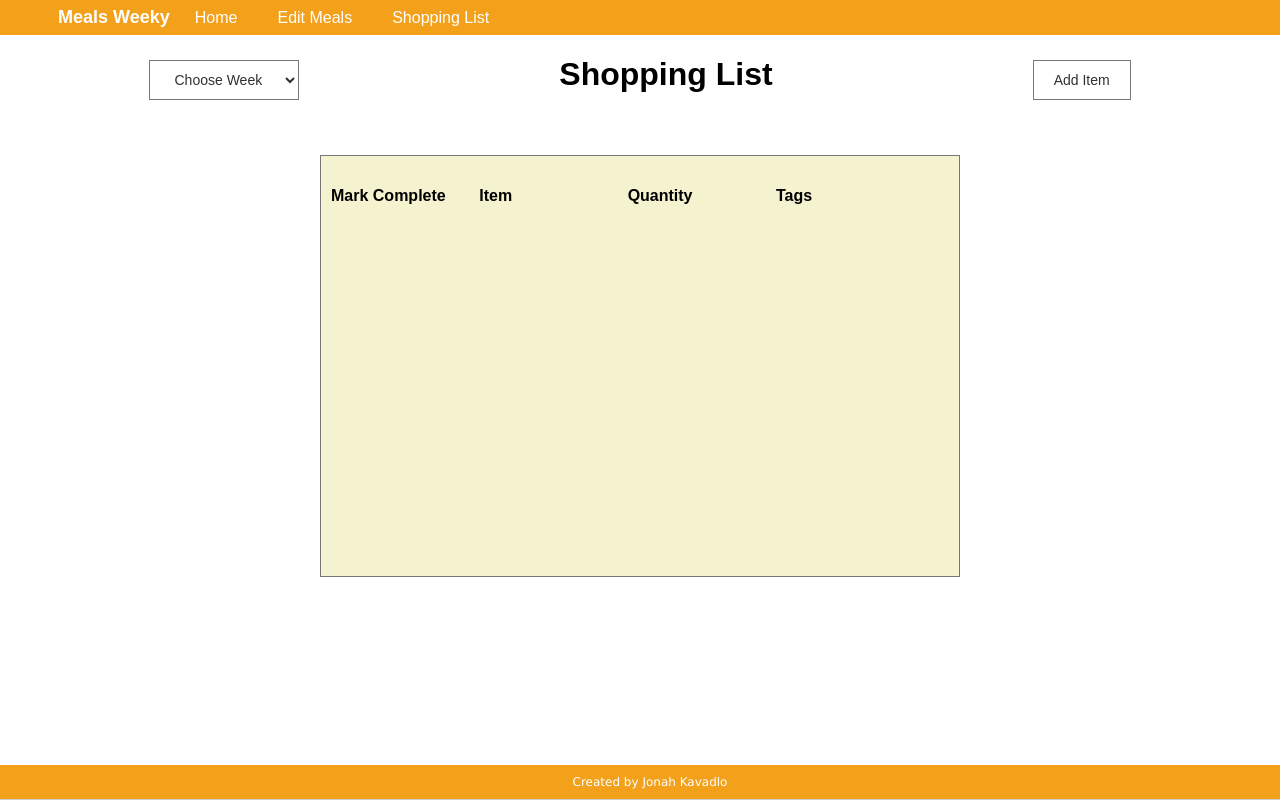
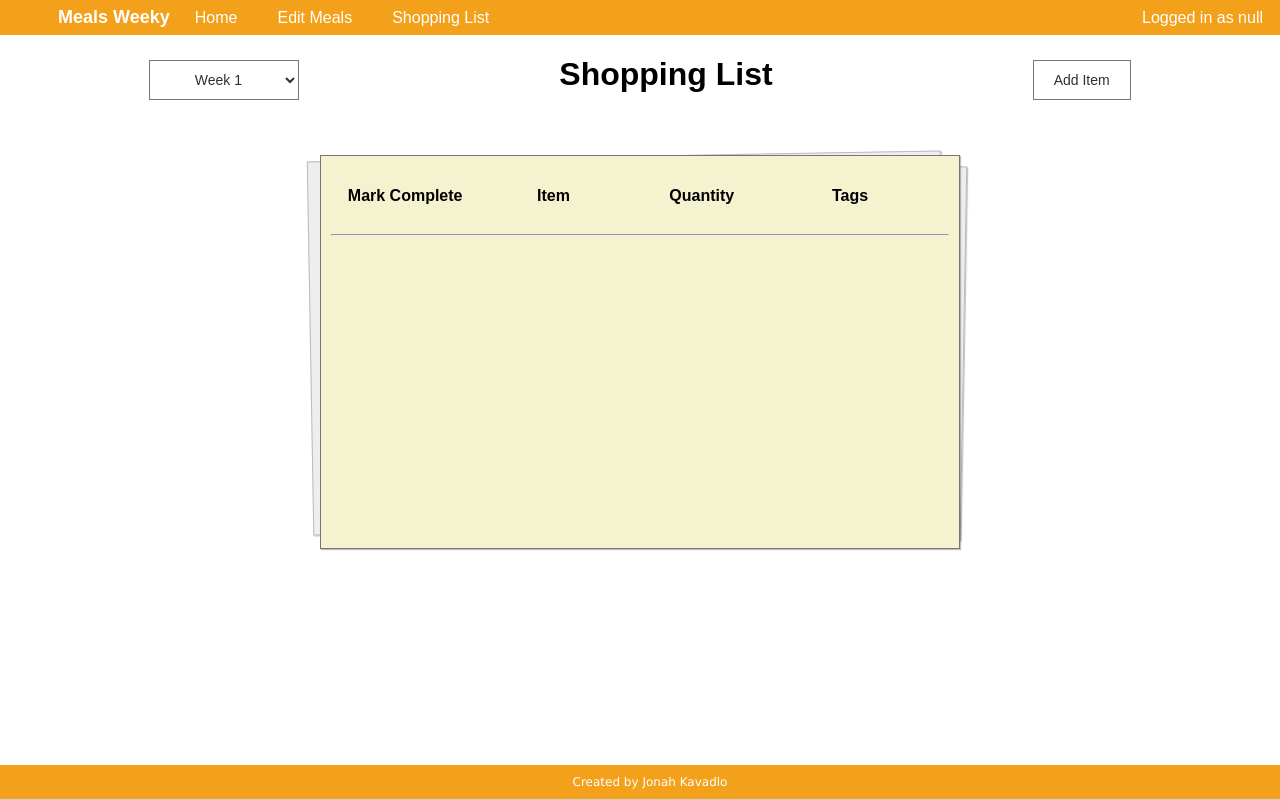
Before and after one commit to kavadloj/MealsWeekly, a Node server app: page /list in a window 1280 px wide. Run offline with Node 20, Linux system fonts and the light colour scheme; data that the repository does not hold is empty; some libraries are stand-ins or nearby versions.

Commit message:
Tweaks to select inputs and shopping list

```diff
--- a/Meals Weekly 2.0/mealsweekly/public/stylesheets/mycss.css
+++ b/Meals Weekly 2.0/mealsweekly/public/stylesheets/mycss.css
@@ -53,6 +53,7 @@
     color: rgb(63, 63, 63);
 }
 .colorbox {
+    cursor: pointer;
     height: 230px;
     width: 230px;
     display: inline-block;
@@ -63,26 +64,26 @@
     vertical-align:top;
 }
 
-#monday {
+#Monday {
     background-color: rgb(253, 183, 174);
 }
 
-#tuesday {
+#Tuesday {
     background-color: rgb(250, 204, 164);
 }
-#wednesday {
+#Wednesday {
     background-color: rgb(248, 232, 168);
 }
-#thursday {
+#Thursday {
     background-color: rgb(193, 250, 218);
 }
-#friday {
+#Friday {
     background-color: rgb(205, 234, 248);
 }
-#saturday {
+#Saturday {
     background-color: rgb(197, 197, 252);
 }
-#sunday {
+#Sunday {
     background-color: rgb(228, 201, 250);
 }
 button, .submitbutton {
@@ -161,9 +162,9 @@
 #shoppinglist {
     margin: 0 25% 0 25%;
     border: 1px solid #767676;
-    text-align: left;
+    text-align: center;
     padding: 10px;
-    height: 400px;
+    padding-bottom: 20%;
     background-color: rgb(245, 242, 207);
 }
 .listitem {
@@ -241,3 +242,51 @@
     display: table;
     clear: both;
   }
+
+
+.paper {
+  background: #fff;
+  padding: 30px;
+  position: relative;
+}
+
+.paper,
+.paper::before,
+.paper::after {
+  /* Styles to distinguish sheets from one another */
+  box-shadow: 1px 1px 1px rgba(0,0,0,0.25);
+  border: 1px solid #bbb;
+}
+
+.paper::before,
+.paper::after {
+  content: "";
+  position: absolute;
+  height: 95%;
+  width: 99%;
+  background-color: #eee;
+}
+
+.paper::before {
+  right: 15px;
+  top: 0;
+  transform: rotate(-1deg);
+  z-index: -1;
+}
+
+.paper::after {
+  top: 5px;
+  right: -5px;
+  transform: rotate(1deg);
+  z-index: -2;
+}
+
+input[type=checkbox] {
+}
+h4 {
+    text-align: center;
+}
+
+#emptylist {
+    margin-top: 15%;
+}
--- a/Meals Weekly 2.0/mealsweekly/routes/index.js
+++ b/Meals Weekly 2.0/mealsweekly/routes/index.js
@@ -73,6 +73,7 @@
       res.render('home', {
           title: 'Meals Weekly',
           "weeksArray" : weeksArray,
+          "globalWeek" : globalWeek,
           "meallist" : docs
       });
   });
@@ -86,6 +87,7 @@
       res.render('list', {
           title: "Meals Weeky",
           "weeksArray" : weeksArray,
+          "globalWeek" : globalWeek,
           "shoppinglist" : docs
       });
   });
@@ -93,7 +95,10 @@
 
 /* GET Add Meal page. */
 router.get('/addmeal', function(req, res) {
-  res.render('addmeal', { title: 'Meals Weekly', "weeksArray" : weeksArray });
+  res.render('addmeal', {
+    title: 'Meals Weekly',
+    "globalWeek" : globalWeek,
+    "weeksArray" : weeksArray });
 });
 
 /* POST to Add Meal service */
@@ -375,4 +380,30 @@
 
 });
 
+/* POST to Add List Item service */
+router.post('/deleteitem', function(req, res) {
+
+  // Set our internal DB variable
+  var db = req.db;
+
+  // Get our form values. These rely on the "name" attributes
+  var selectedId = req.body.selectedItem;
+
+  // Set our collection
+  var collection = db.get('listcollection');
+
+  // Submit to the DB
+  collection.remove({_id: selectedId}, function (err, doc) {
+    if (err) {
+        // If it failed, return error
+        res.send("There was a problem deleting the information from the database.");
+    }
+    else {
+        // And forward to success page
+        res.redirect("list");
+    }
+  });
+
+});
+
 module.exports = router;
--- a/Meals Weekly 2.0/mealsweekly/views/list.ejs
+++ b/Meals Weekly 2.0/mealsweekly/views/list.ejs
@@ -13,6 +13,7 @@
             <span id="nav-home"><a class="nav" href="home">Home</a></span>
             <span id="nav-form"><a class="nav" href="addmeal">Edit Meals</a></span>
             <span id="nav-list"><a class="nav" href="list">Shopping List</a></span>
+            <span id="logged-in-as"></span>
         </div>
             </div>
 
@@ -23,11 +24,11 @@
             <div id="titlepanel">
                 <form id="sendCurrentMeal" name="sendCurrentMeal" method="post" action="/switchlistweek">
                     <select onchange="this.form.submit()" name="week" id="week">
-                        <option value="Choose">Choose Week</option>
+                        <option value="Choose" disabled>Choose Week</option>
                         <%
                             var list = '';
                             for (i = 0; i < weeksArray.length; i++) {
-                            list += '<option value= "'+ weeksArray[i] + '"> '+ weeksArray[i] + '</option>';
+                            list += '<option id="' + weeksArray[i] + '" value= "'+ weeksArray[i] + '"> '+ weeksArray[i] + '</option>';
                             }
                         %>
                         <%- list %>
@@ -37,22 +38,24 @@
                 <button id="additem">Add Item</button>
             </div>
 
-            <div id="shoppinglist">
+            <div class="paper" id="shoppinglist">
                 <div class="listitem">
                     <h4 class="column">Mark Complete</h2>
                     <h4 class="column">Item</h2>
                     <h4 class="column">Quantity</h2>
                     <h4 class="column">Tags</h2>
                 </div>
+                <hr>
                 <%
                     if(shoppinglist.length > 0) {
                         var mylist = '';
                         for (i = 0; i < shoppinglist.length; i++) {
-                        mylist += '<div class="listitem"><input class="column" type="checkbox" id="item' + i + '" name="' + shoppinglist[i].item + '" value="' + shoppinglist[i].item + '"><label class="column" for="item' + i + '">' + shoppinglist[i].item + '</label><label class="column">' + shoppinglist[i].quantity + '</label><label class="column">' + shoppinglist[i].tags[0] + '</label></div>';
+                        mylist += '<div class="listitem"><form id="deleteCurrentItem" name="deleteCurrentItem" method="post" action="/deleteitem"><input class="column" onclick="this.form.submit()" type="checkbox" id="item' + i + '" name="selectedItem" value="' + shoppinglist[i]._id + '"></form><label class="column" for="item' + i + '">' + shoppinglist[i].item + '</label><label class="column">' + shoppinglist[i].quantity + '</label><label class="column">' + shoppinglist[i].tags[0] + '</label></div>';
                         }
                     }
                 %>
                 <%- mylist %>
+                <p id="emptylist"></p>
             </div>
         </div>
 
@@ -81,3 +84,14 @@
 </html>
 
 <script type="text/javascript" src="/javascripts/list.js"></script>
+
+<script>
+    var msg = "Logged in as " + localStorage.getItem("username");
+    document.getElementById("logged-in-as").innerHTML = msg;
+
+    document.getElementById(<%- JSON.stringify(globalWeek) %>).setAttribute("selected", "");
+
+    if(<%- JSON.stringify(shoppinglist.length) %> < 1) {
+        document.getElementById("emptylist").innerHTML = "You haven't added any items yet!";
+    }
+</script>
```
Also changed, not shown: Meals Weekly 2.0/mealsweekly/views/addmeal.ejs (+18 -9 lines), Meals Weekly 2.0/mealsweekly/views/home.ejs (+16 -9 lines).
